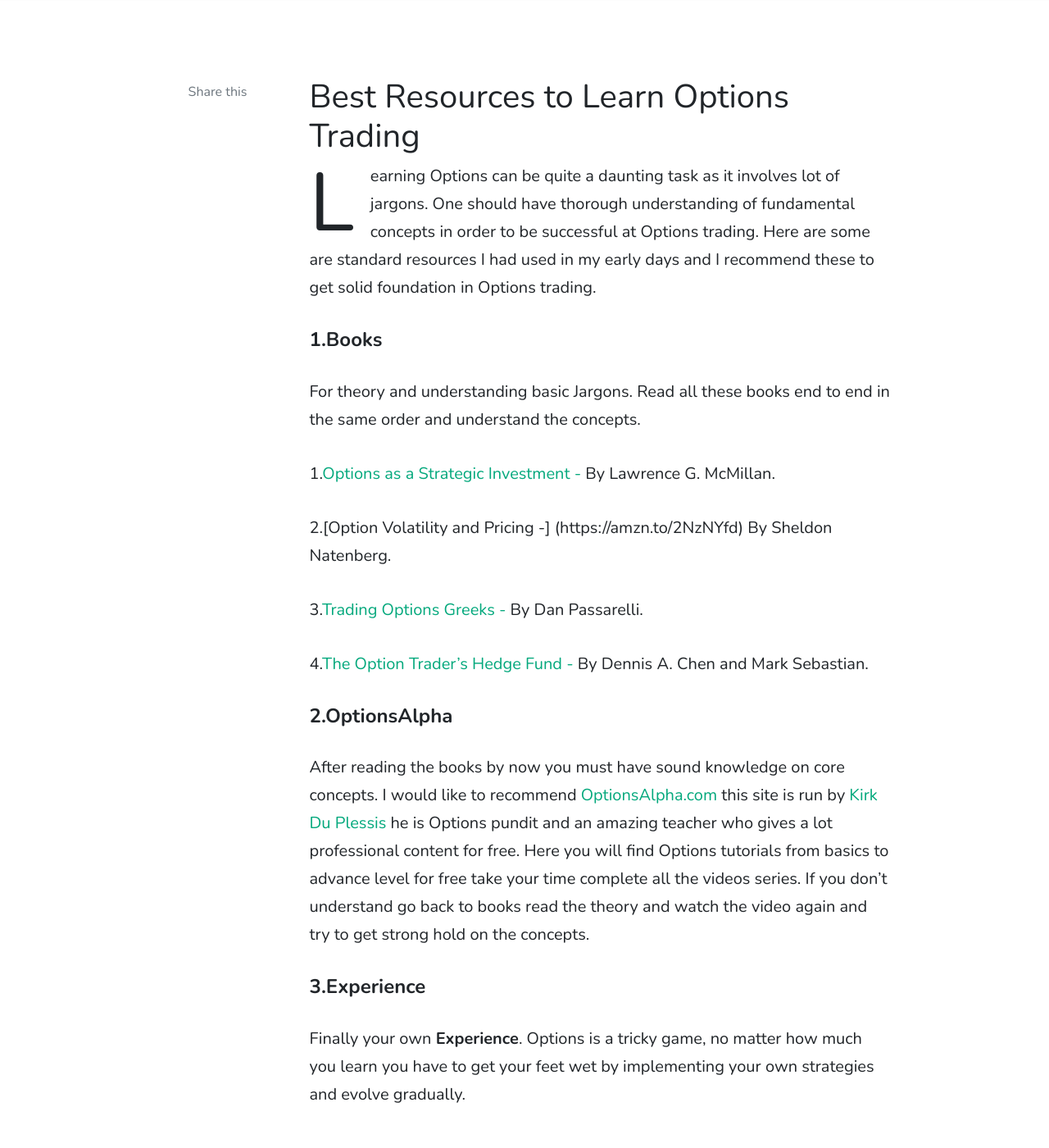
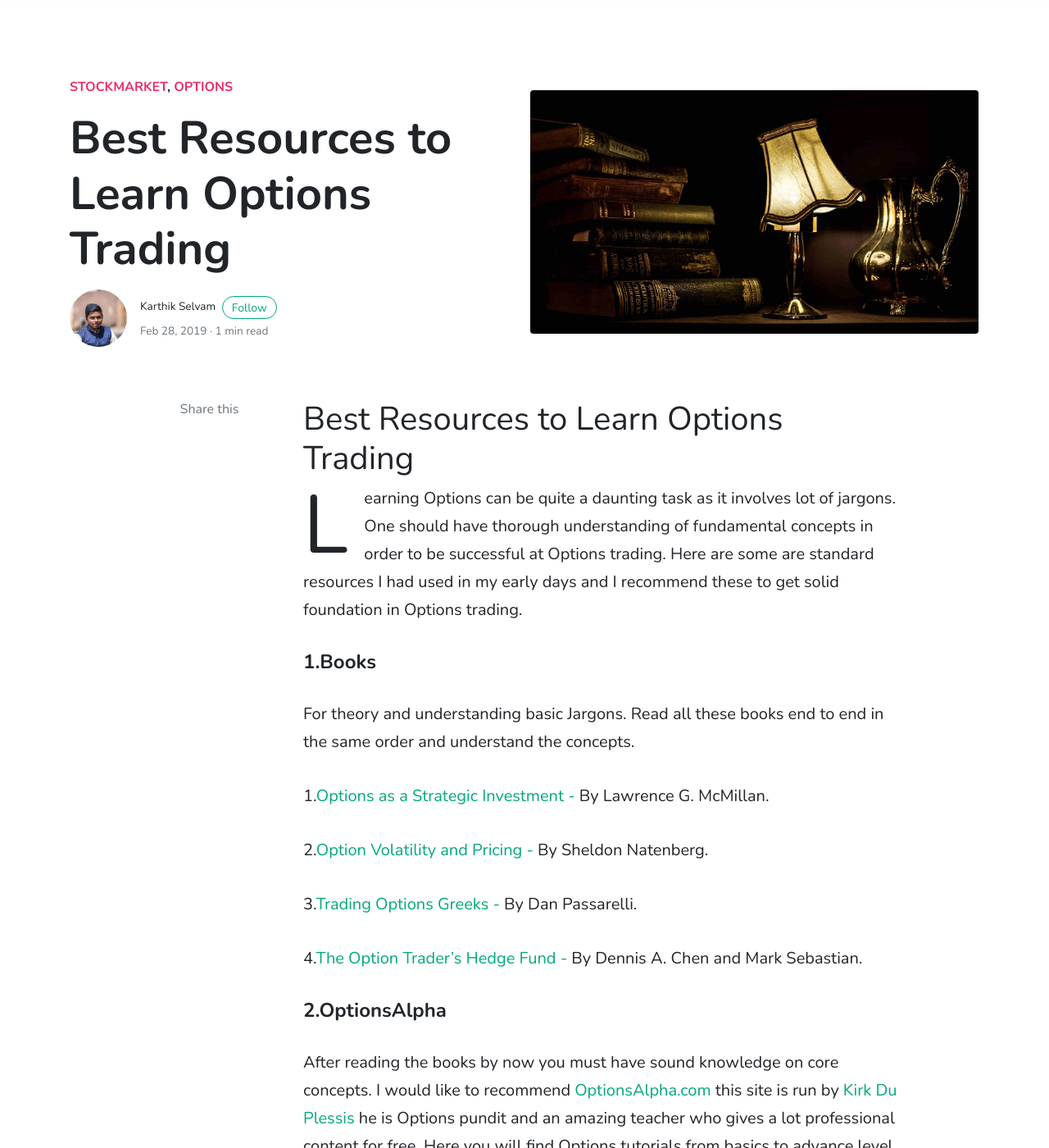
Before and after one commit to karthiikselvam/MindfulTrading, a Jekyll site: the page built from _posts/2019-02-28-Best-Resources-to-learn-Options.md, in a window 1280 px wide and 1400 px high. Shown: the whole window at 82% size. Built offline with Jekyll 4.4.1, drawn with Linux system fonts in a browser that asks for light colours; nearby versions of some CDN libraries; comment, search, counter and statistics services are not loaded.

Commit message:
Updated Layout

```diff
--- a/_layouts/post.html
+++ b/_layouts/post.html
@@ -3,7 +3,7 @@
 ---
 {% assign author = site.data.authors[page.author] %}
 <div class="container">
-<!-- <div class="jumbotron jumbotron-fluid mb-3 pl-0 pt-0 pb-0 bg-white position-relative">
+<div class="jumbotron jumbotron-fluid mb-3 pl-0 pt-0 pb-0 bg-white position-relative">
 		<div class="h-100 tofront">
 			<div class="row {% if page.image %} justify-content-between {% else %} justify-content-center {% endif %}">
 				<div class="{% if page.image %} col-md-6 {% else %} col-md-8 {% endif %} pr-0 pr-md-4 pt-4 pb-4 align-self-center">
@@ -17,9 +17,9 @@
 					<h1 class="display-4 mb-3 font-weight-bold">{{ page.title }}</h1>
 					<div class="d-flex align-items-center">
                         {% if author.avatar %}
-                        <img class="rounded-circle" src="{{site.baseurl}}/{{author.avatar}}" alt="{{author.name}}" width="70"/>
+                        <img class="rounded-circle" src="{{site.baseurl}}{{author.avatar}}" alt="{{author.name}}" width="70"/>
                         {% endif %}
-						<small class="ml-3"> {{ author.name }} <span><a target="_blank" href="{{ author.twitter }}" class="btn btn-outline-success btn-sm btn-round ml-1">Follow</a></span>
+						<small class="ml-3"> {{ author.name }} <span><a target="_blank" href="{{ author.quora }}" class="btn btn-outline-success btn-sm btn-round ml-1">Follow</a></span>
                             <span class="text-muted d-block mt-1">{{ page.date | date: '%b %d, %Y' }} · {% include meta-read-time.html %}</span>
 						</small>
 					</div>
@@ -32,7 +32,7 @@
 			</div>
 		</div>
 	</div>
-</div> -->
+</div>
 
 
 
--- a/_posts/2019-02-28-Best-Resources-to-learn-Options.md
+++ b/_posts/2019-02-28-Best-Resources-to-learn-Options.md
@@ -2,6 +2,7 @@
 layout: post
 title:  "Best Resources to Learn Options Trading"
 author: karthik
+image: assets/images/best-resources-to-learn-options.jpg
 categories: [ StockMarket, Options ]
 ---
 
@@ -12,8 +13,7 @@
 
 1.[Options as a Strategic Investment -](https://amzn.to/2T5LkUC) By  Lawrence G. McMillan.
 
-2.[Option Volatility and Pricing -]
-(https://amzn.to/2NzNYfd) By Sheldon Natenberg.
+2.[Option Volatility and Pricing -](https://amzn.to/2NzNYfd) By Sheldon Natenberg.
 
 3.[Trading Options Greeks -](https://amzn.to/2T3bHdL) By Dan Passarelli.
 
```
Also changed, not shown: assets/images/best-resources-to-learn-options.jpg (added).
